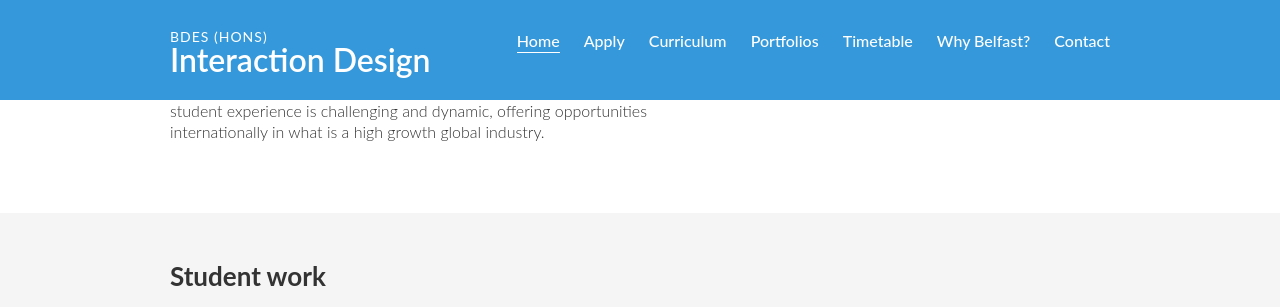
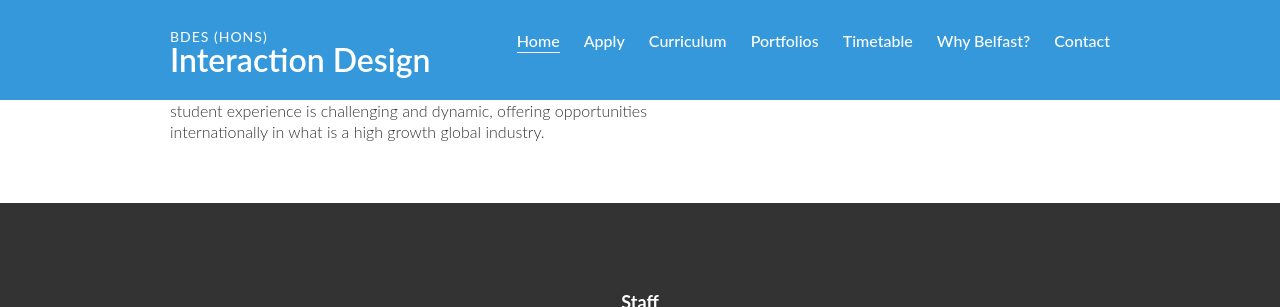
Before and after one commit to ixdbelfast/ixdbelfast.github.io, a Jekyll site: the page built from index.html, in a window 1280 px wide and 900 px high, scrolled down 1308 px, cut to the strip 0-307 px from the top of the window. Built offline with Jekyll 4.4.1, drawn with Linux system fonts in a browser that asks for light colours.

Commit message:
Removed image slider

```diff
--- a/_layouts/default.html
+++ b/_layouts/default.html
@@ -13,7 +13,7 @@
       		{{ content }}
     	</div>
 
-    {% include showcase.html %}
+ <!--   {% include showcase.html %} -->
 
 	</div>
 
```
